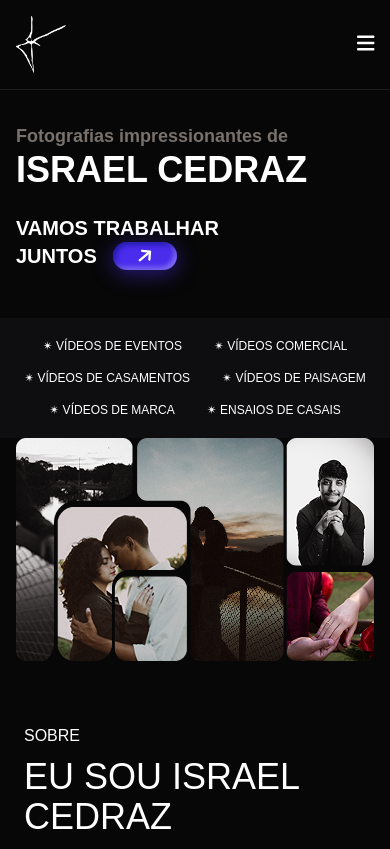
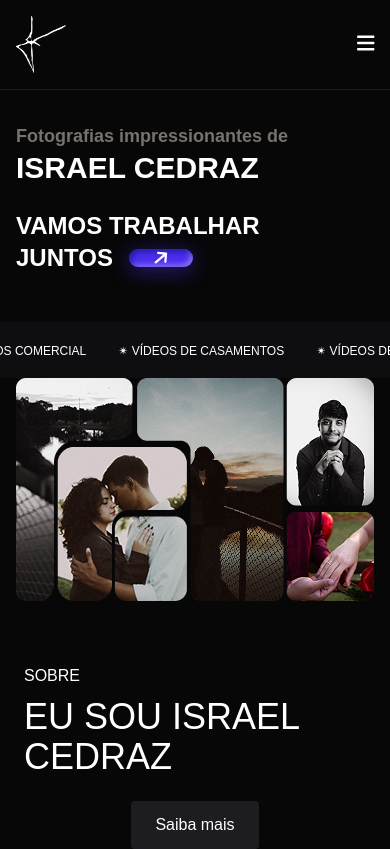
Before and after one commit to Joao2511/Israel, a React (Vite) app: page / in a window 390 px wide. Shown: the top 849 px of the page. Built offline with nearby package versions, Linux system fonts and the light colour scheme.

Commit message:
Refactor

```diff
--- a/src/pages/Home.tsx
+++ b/src/pages/Home.tsx
@@ -17,11 +17,11 @@ export default function Home() {
   return (
     <>
       {/* Seção Superior */}
-      <div className="w-full flex flex-col md:flex-row px-4 md:px-16 flex-wrap">
+      <div className="w-full flex flex-col lg:flex-row px-4 md:px-16 flex-wrap">
 
-        {/* Coluna 1: Texto */}
-        <div className="w-full md:w-1/3 flex justify-start md:justify-start items-center mt-8 md:mt-0">
-          <h1 className="text-4xl sm:text-4xl md:text-4xl lg:text-5xl flex flex-col break-words font-semibold">
+        {/* Coluna 1: Texto (esquerda em telas maiores, topo em telas pequenas) */}
+        <div className="w-full md:w-1/2 lg:w-1/2 xl:w-1/3 flex justify-start lg:justify-start items-center mt-8 lg:mt-0">
+          <h1 className="text-3xl sm:text-3xl md:text-3xl lg:text-4xl xl:text-5xl flex flex-col break-words font-semibold">
             <span className="text-lg sm:text-lg md:text-xl text-stone-500">
               Fotografias impressionantes de
             </span>
@@ -30,7 +30,7 @@ export default function Home() {
         </div>
 
         {/* Coluna 2: Imagem Shape (escondida em telas pequenas) */}
-        <div className="w-full hidden md:flex md:w-1/3 justify-center items-center">
+        <div className="w-full hidden xl:flex xl:w-1/3 justify-center items-center">
           <img
             src={Shape}
             alt="Shape"
@@ -38,13 +38,15 @@ export default function Home() {
           />
         </div>
 
-        {/* Coluna 3: Chamada para ação */}
-        <div className="w-full md:w-1/3 flex flex-col justify-center items-start mt-6 mb-12 md:mt-0 md:mb-0">
+        {/* Coluna 3: Chamada para ação (direita em telas maiores, abaixo em telas pequenas) */}
+        <div className="w-full md:w-1/2 lg:w-1/2 xl:w-1/3 flex flex-col justify-center items-start lg:items-end xl:items-start mt-6 mb-12 lg:mt-0 lg:mb-0">
+          {/* Div 1: "VAMOS TRABALHAR" */}
+          <div className='flex'>
+            <h1 className="text-2xl sm:text-2xl md:text-3xl lg:text-4xl xl:text-5xl font-semibold">VAMOS TRABALHAR</h1>
+          </div>
 
-          <div className='flex items-center'>
-            <h1 className="text-xl sm:text-3xl md:text-4xl lg:text-5xl font-semibold">VAMOS TRABALHAR</h1>
-          </div>
-          <div className='flex text-xl mt-0 md:mt-2 md:4 sm:text-3xl md:text-4xl lg:text-5xl font-semibold'>
+          {/* Div 2: "JUNTOS" com o botão */}
+          <div className='flex items-center text-2xl sm:text-2xl md:text-3xl lg:text-4xl xl:text-5xl mt-0 md:mt-2 md:4 font-semibold'>
             <h1>JUNTOS</h1>
             <button
               className="bg-[#4A2CED] flex items-center px-6 md:py-4 md:px-8 lg:py-2 lg:px-10 rounded-4xl transition-all duration-300 ease-in-out hover:scale-105 hover:shadow-lg ml-4"
@@ -60,32 +62,50 @@ export default function Home() {
               />
             </button>
           </div>
-
         </div>
       </div>
 
-      {/* Lista de Itens */}
-      <div className="flex w-full justify-center bg-[#0E0E10] gap-2 md:gap-6 items-center text-center text-xs md:text-base px-2 py-4 flex-wrap">
-        {itens.map((item, index) => (
-          <div
-            key={index}
-            className="m-1 break-words whitespace-normal px-2 text-center"
-          >
-            {item}
-          </div>
-        ))}
+      {/* Lista de Itens com Marquee */}
+      <div className="w-full overflow-hidden bg-[#0E0E10] py-4">
+        <div className="animate-marquee whitespace-nowrap">
+          {/* Duplicar os itens para criar um loop contínuo */}
+          {[...itens, ...itens, ...itens, ...itens].map((item, index) => (
+            <span
+              key={index}
+              className="inline-block text-xs md:text-base px-4 md:px-6"
+            >
+              {item}
+            </span>
+          ))}
+        </div>
       </div>
 
-
-
       {/* Imagem Fotos */}
-      <div className="w-full px-4 md:px-16 ">
+      <div className="w-full px-4 md:px-16">
         {/* Imagem para telas maiores (escondida em celular) */}
         <img src={Fotos} alt="Fotos" className="w-full object-cover hidden md:block" />
 
         {/* Imagem para telas de celular (escondida em telas maiores) */}
         <img src={FotosCel} alt="Fotos Celular" className="w-full h-full block md:hidden" />
       </div>
+
+      {/* Estilos CSS para a animação do Marquee */}
+      <style>
+        {`
+          @keyframes marquee {
+            0% {
+              transform: translateX(0%);
+            }
+            100% {
+              transform: translateX(-50%);
+            }
+          }
+          .animate-marquee {
+            display: inline-block;
+            animation: marquee 60s linear infinite;
+          }
+        `}
+      </style>
     </>
   );
 }
```
